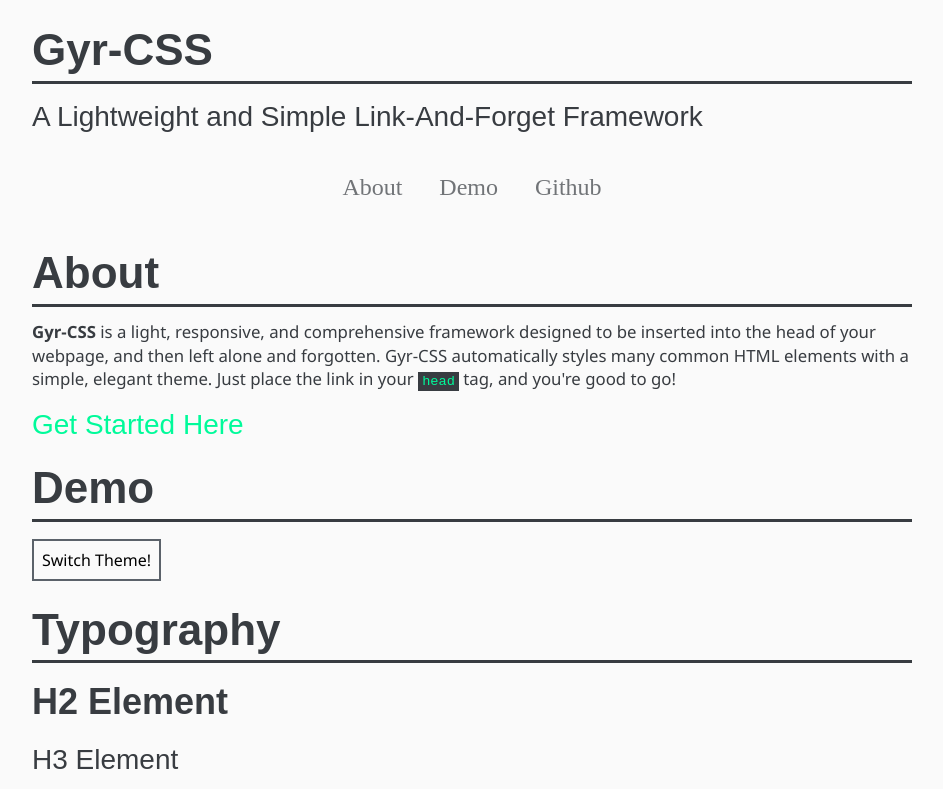
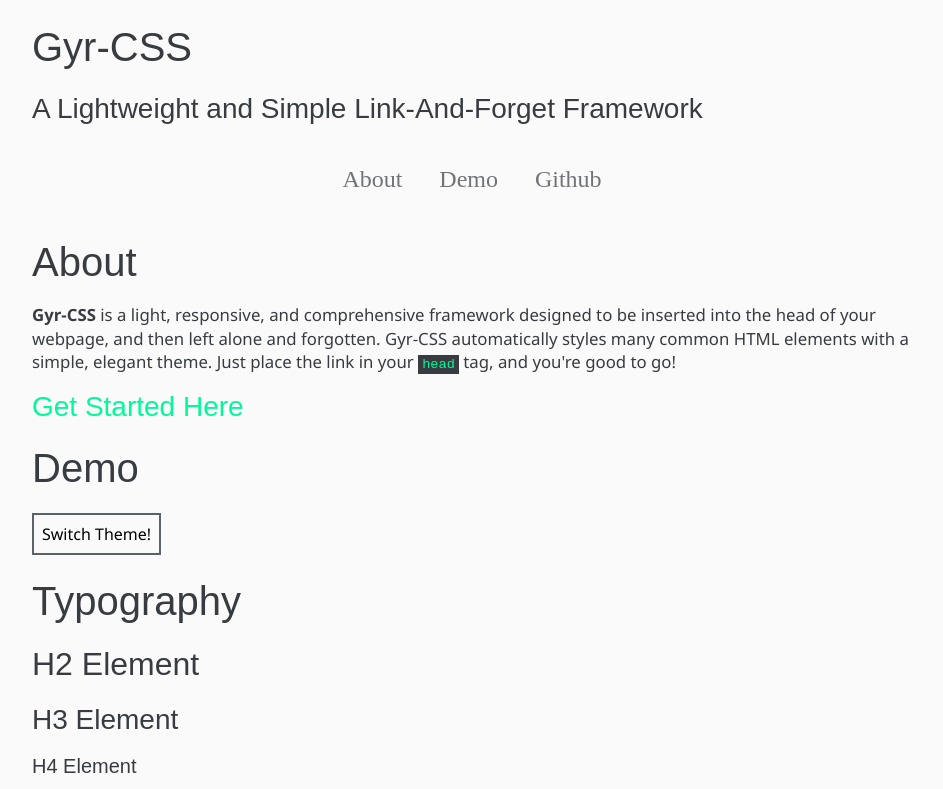
Before and after one commit to hvlck/gyr-css, a website: page index.html in a window 1280 px wide. Shown: the top 789 px of the page, without its empty margins (168-1111 px from the left). Drawn offline with Linux system fonts and the light colour scheme.

Commit message:
feat: changed type design

```diff
--- a/src/light/light.css
+++ b/src/light/light.css
@@ -31,30 +31,23 @@ Body {
   margin: 1% auto;
 }
 h1 {
-  font-weight: 700;
-  font-size: 2.75rem;
-  border-bottom: var(--border-lg) solid var(--primary-dark);
+  font-weight: 500;
+  font-size: 2.5rem;
 }
 h1:hover {
   color: var(--highlight);
   transition: var(--primary-transition-duration) var(--transition-type);
 }
 h1:not(:hover) { transition: var(--primary-transition-duration) var(--transition-type) }
-h2 {
-  font-size: 2.25rem;
-  font-weight: 600;
-}
-h3 {
-  font-size: 1.75rem;
-  font-weight: 500;
-}
+h2 { font-size: 2rem }
+h3 { font-size: 1.75rem }
 h1, h2, h3, h4, h5, h6 {
   font-family: Arial, Helvetica, sans-serif;
   margin: 0.75% auto 1.5% auto;
 }
 h4 { font-size: 1.25rem }
 h5 { font-size: 1rem }
-h4, h5, h6 { font-weight: normal }
+h2, h3, h4, h5, h6 { font-weight: normal }
 p {
   font-family: 'Segoe UI', Tahoma, Geneva, Verdana, sans-serif;
   font-size: 105%;
--- a/src/light/modules/type.css
+++ b/src/light/modules/type.css
@@ -1,28 +1,21 @@
 h1 {
-  font-weight: 700;
-  font-size: 2.75rem;
-  border-bottom: var(--border-lg) solid var(--primary-dark);
+  font-weight: 500;
+  font-size: 2.5rem;
 }
 h1:hover {
   color: var(--highlight);
   transition: var(--primary-transition-duration) var(--transition-type);
 }
 h1:not(:hover) { transition: var(--primary-transition-duration) var(--transition-type) }
-h2 {
-  font-size: 2.25rem;
-  font-weight: 600;
-}
-h3 {
-  font-size: 1.75rem;
-  font-weight: 500;
-}
+h2 { font-size: 2rem }
+h3 { font-size: 1.75rem }
 h1, h2, h3, h4, h5, h6 {
   font-family: Arial, Helvetica, sans-serif;
   margin: 0.75% auto 1.5% auto;
 }
 h4 { font-size: 1.25rem }
 h5 { font-size: 1rem }
-h4, h5, h6 { font-weight: normal }
+h2, h3, h4, h5, h6 { font-weight: normal }
 p {
   font-family: 'Segoe UI', Tahoma, Geneva, Verdana, sans-serif;
   font-size: 105%;
```
